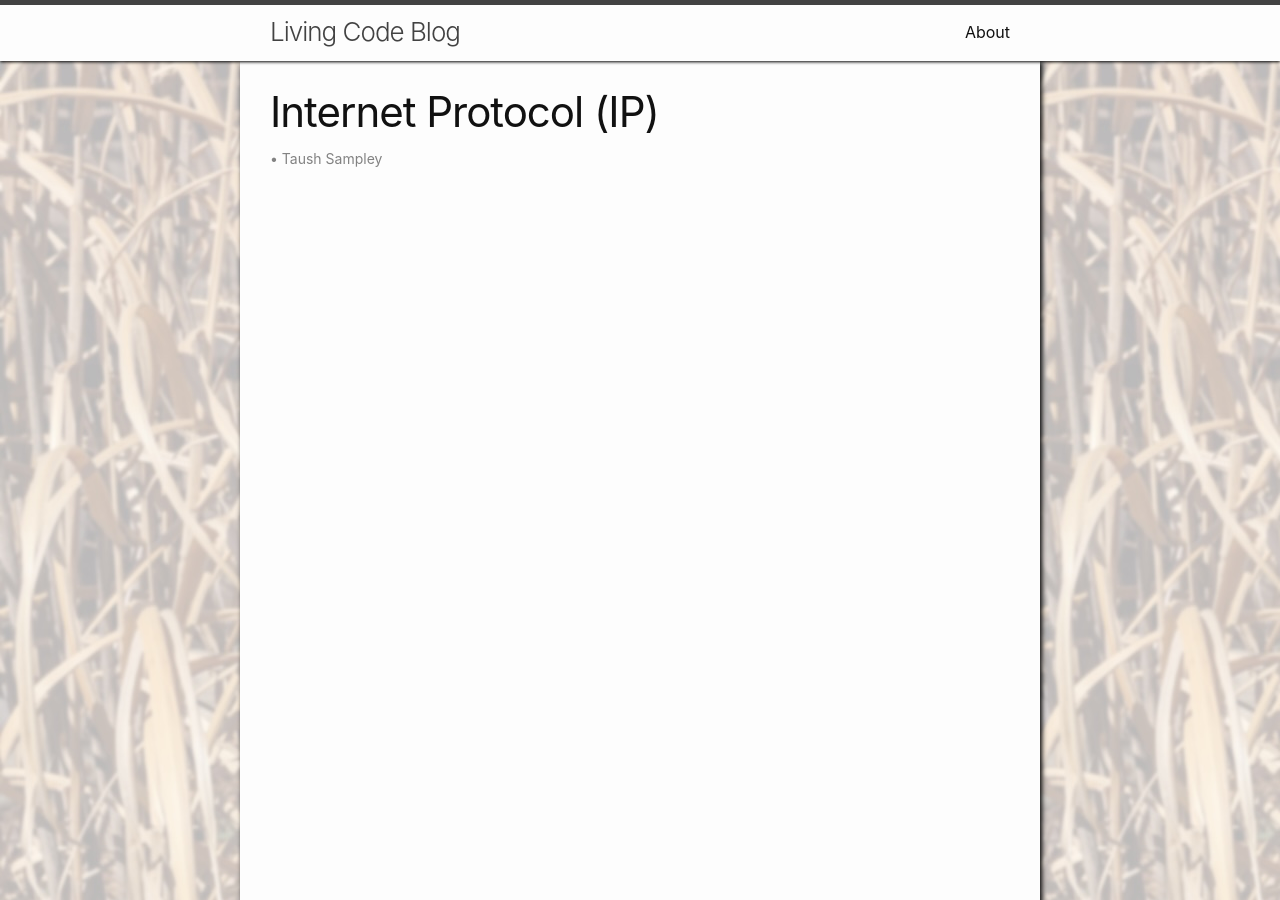
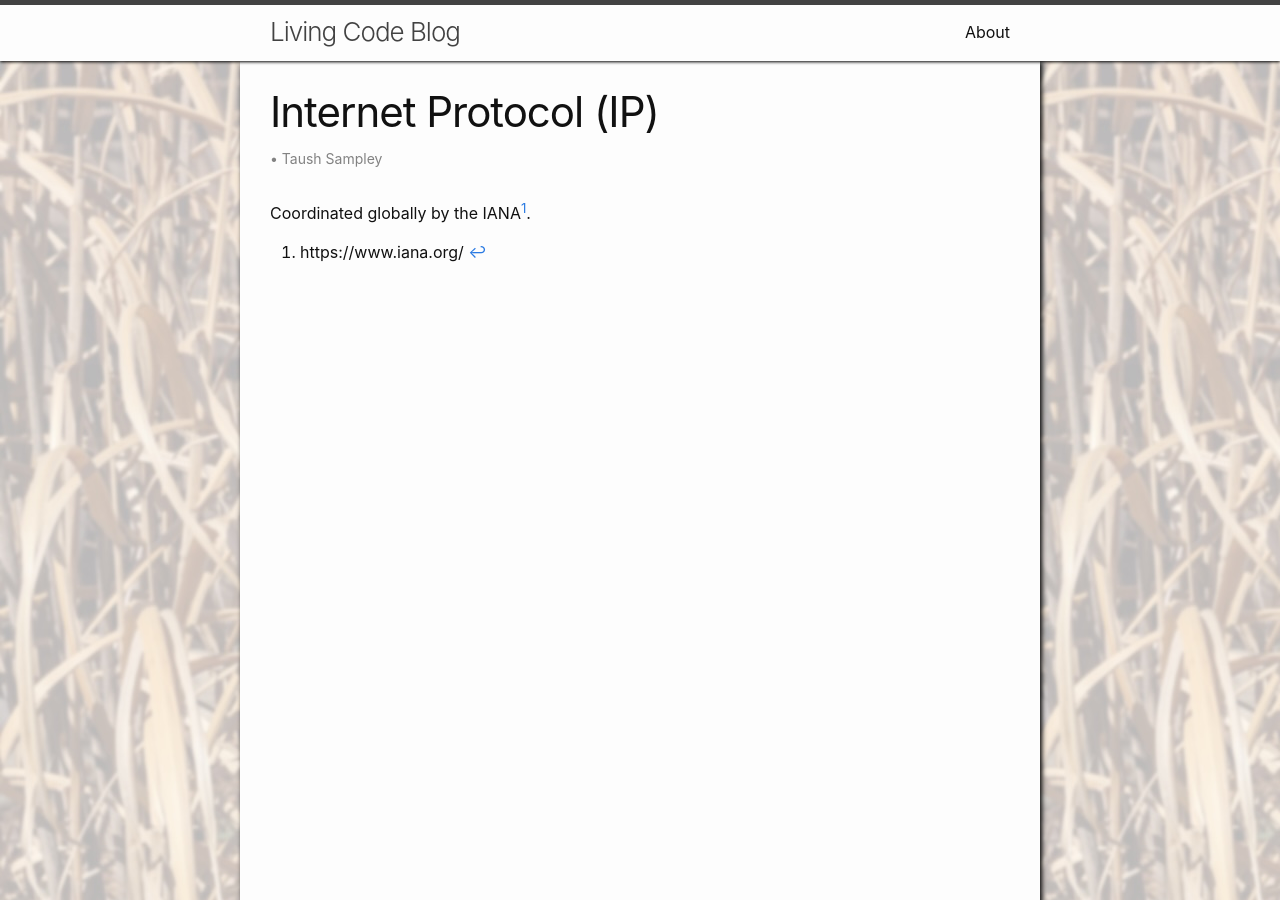
Before and after one commit to TSampley/TSampley.github.io, a Jekyll site: the page built from science/computing/internet/ip.md, in a window 1280 px wide and 900 px high. Built offline with Jekyll 4.4.1, drawn with Linux system fonts in a browser that asks for light colours.

Commit message:
Add IANA to IP page

```diff
--- a/science/computing/internet/ip.md
+++ b/science/computing/internet/ip.md
@@ -5,3 +5,8 @@ title: Internet Protocol (IP)
 subtitle:
 
 ---
+
+Coordinated globally by the IANA[^iana].
+
+[^iana]: https://www.iana.org/
+[^iana-about]: https://www.iana.org/about
```
